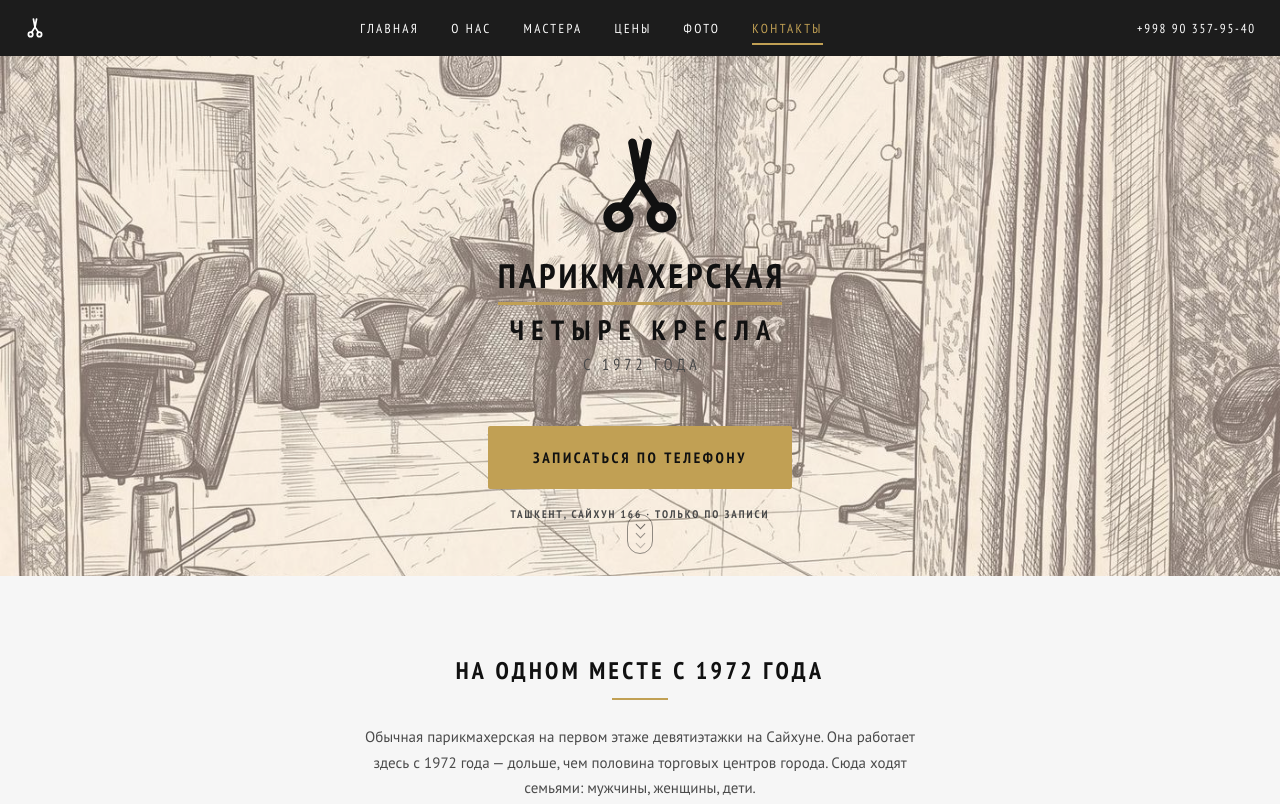
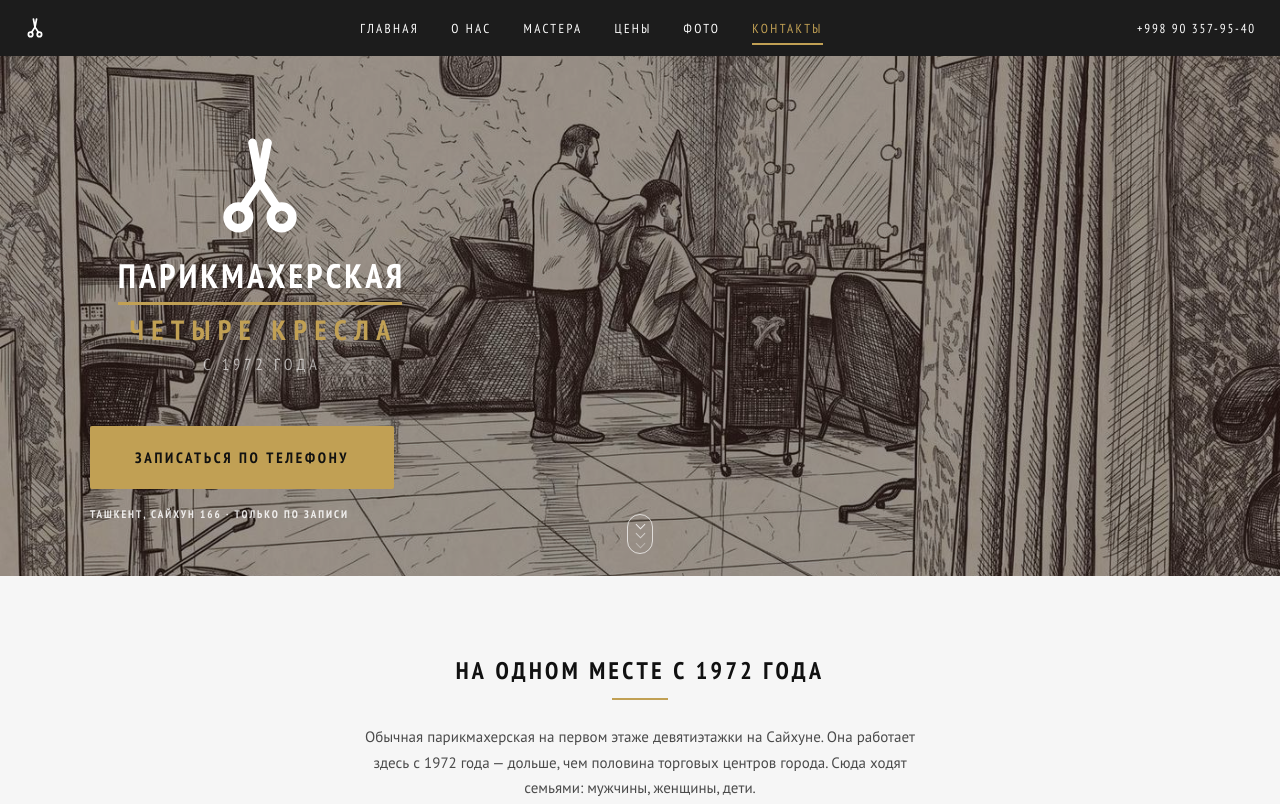
Before and after one commit to zvezdotank/4kresla.uz, a plain HTML site: page index.html in a window 1280 px wide. Shown: the top 804 px of the page. Drawn offline with Linux system fonts and the light colour scheme.

Commit message:
Первый экран: надпись слева на затемнённой части кадра
Вместо вуали на весь кадр — градиент слева направо: логотип читается,
а справа рисунок остаётся светлым и мастер за работой виден.
На узких экранах градиент сверху вниз, надпись по центру.

Co-Authored-By: Claude Opus 5 <noreply@anthropic.com>

```diff
--- a/assets/css/site.css
+++ b/assets/css/site.css
@@ -80,8 +80,9 @@ img{display:block;max-width:100%}
 .hero--light .hero__note{color:var(--ink-600)}
 .hero--light .scroll-cue{border-color:rgba(17,17,17,.45)}
 .hero--light .scroll-cue span{border-color:rgba(17,17,17,.6)}
-.hero__inner{position:relative;height:100%;display:flex;flex-direction:column;align-items:center;
-  justify-content:center;gap:var(--space-6);padding:0 var(--container-pad);text-align:center}
+.hero__inner{position:relative;height:100%;max-width:var(--container-max);margin:0 auto;
+  display:flex;flex-direction:column;align-items:flex-start;justify-content:center;
+  gap:var(--space-6);padding:0 var(--container-pad);text-align:left}
 
 /* ---------- логотип ---------- */
 .hero__logo{margin:0;display:block;width:min(340px,78vw)}
@@ -99,7 +100,7 @@ img{display:block;max-width:100%}
 .scroll-cue span:nth-child(3){opacity:.44}
 
 .hero__note{font:var(--type-label);font-size:var(--fs-xs);letter-spacing:var(--ls-label);
-  text-transform:uppercase;color:rgba(255,255,255,.9);margin:calc(-1 * var(--space-3)) 0 0}
+  text-transform:uppercase;color:rgba(255,255,255,.85);margin:calc(-1 * var(--space-3)) 0 0}
 .prices__note{text-align:center;font-size:var(--fs-sm);color:var(--text-body);margin:var(--space-5) 0 0}
 .prices__note a{white-space:nowrap}
 
@@ -242,6 +243,8 @@ body.is-locked{overflow:hidden}
   .nav__link{display:block;padding:var(--space-4) 0;border-bottom:none}
   .nav__link.is-active{border-bottom:none}
   .hero{height:auto;min-height:460px;padding:var(--space-8) 0}
+  .hero__scrim{background:linear-gradient(180deg,rgba(17,17,17,.5) 0%,rgba(17,17,17,.72) 100%)}
+  .hero__inner{align-items:center;text-align:center}
   .contacts-block{grid-template-columns:1fr;gap:var(--space-6)}
   .map{min-height:340px;height:340px}
   .footer__credit img{width:168px}
--- a/index.html
+++ b/index.html
@@ -59,12 +59,12 @@
   <a class="nav__phone" href="tel:+998903579540">+998 90 357-95-40</a>
 </nav>
 
-<header class="hero hero--light" id="top">
+<header class="hero" id="top">
   <img class="hero__img" src="assets/img/zal-shirokiy.jpg" alt="Зал парикмахерской: мастер за работой" width="1400" height="896">
   <span class="hero__scrim"></span>
   <div class="hero__inner">
     <h1 class="hero__logo">
-      <img src="assets/logo/4kresla-vertikalnyy-chernyy.svg" alt="Четыре кресла — парикмахерская на Сайхуне, с 1972 года" width="340" height="282">
+      <img src="assets/logo/4kresla-vertikalnyy-belyy.svg" alt="Четыре кресла — парикмахерская на Сайхуне, с 1972 года" width="340" height="282">
     </h1>
     <a class="btn btn--primary btn--lg" href="tel:+998903579540">Записаться по телефону</a>
     <p class="hero__note">Ташкент, Сайхун 166 &middot; только по записи</p>
```
